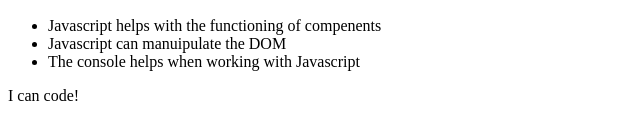
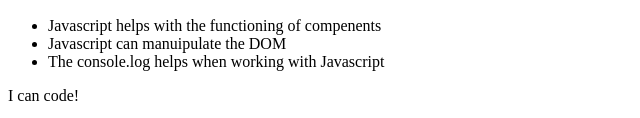
Before and after one commit to dorntrevor7/prework-study-guide, a plain HTML site: page index.html in a window 1280 px wide. Shown: the part 778-896 px from the top of the page, 0-640 px from the left. Drawn offline with Linux system fonts and the light colour scheme.

Commit message:
added code to HTML through feature/add-html branch

```diff
--- a/index.html
+++ b/index.html
@@ -59,7 +59,7 @@
             <ul>
                 <li>Javascript helps with the functioning of compenents</li>
                 <li>Javascript can manuipulate the DOM</li>
-                <li>The console helps when working with Javascript</li>
+                <li>The console.log helps when working with Javascript</li>
             </ul>
         </section>
     </main>
```
